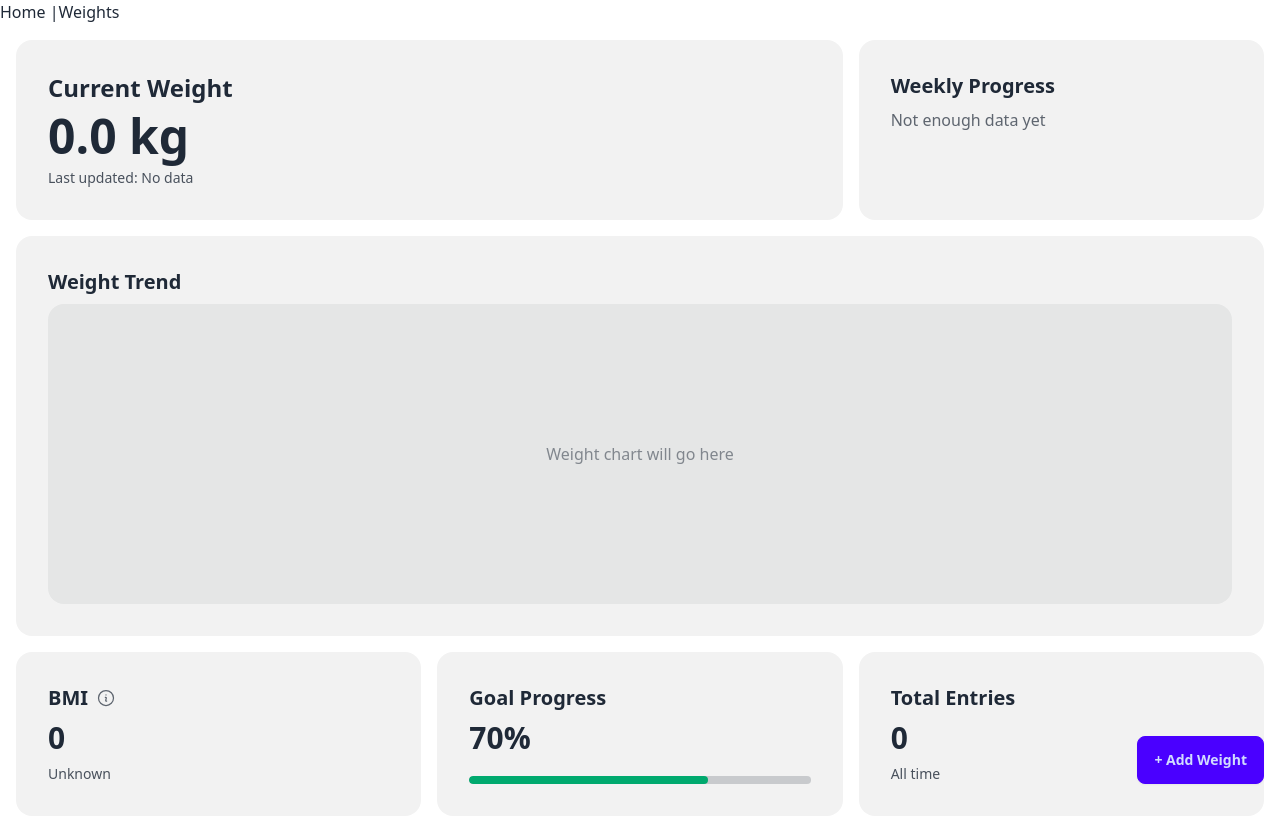
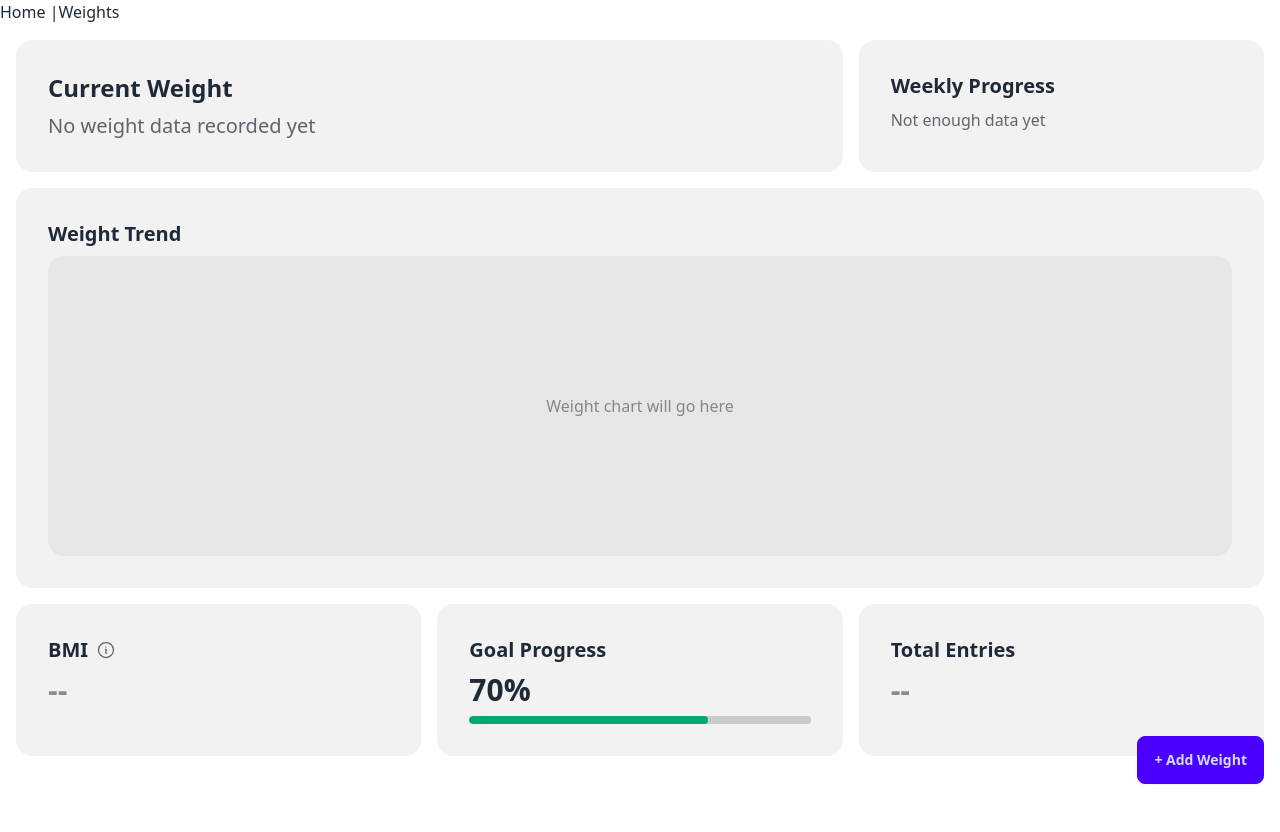
Before and after one commit to patrikvalentiny/weightracker-supabase, a React (Vite) app: page / in a window 1280 px wide. After the commit the page ends 800 px from the top, so only its background shows below. Built offline with nearby package versions, Linux system fonts and the light colour scheme; no server answers; the database is empty.

Commit message:
feat: update CurrentWeightCard and StatsCard to handle optional weight and value states

```diff
--- a/src/components/cards/CurrentWeightCard.tsx
+++ b/src/components/cards/CurrentWeightCard.tsx
@@ -1,6 +1,6 @@
 interface CurrentWeightCardProps {
-    weight: number;
-    date: string;
+    weight?: number;
+    date?: string;
 }
 
 export const CurrentWeightCard = ({ weight, date }: CurrentWeightCardProps) => {
@@ -8,8 +8,14 @@ export const CurrentWeightCard = ({ weight, date }: CurrentWeightCardProps) => {
         <div className="card bg-base-200 md:col-span-2">
             <div className="card-body">
                 <h2 className="card-title text-2xl">Current Weight</h2>
-                <p className="text-5xl font-bold">{weight.toFixed(1)} kg</p>
-                <p className="text-sm opacity-80">Last updated: {date}</p>
+                {weight && date ? (
+                    <>
+                        <p className="text-5xl font-bold">{weight.toFixed(1)} kg</p>
+                        <p className="text-sm opacity-80">Last updated: {date}</p>
+                    </>
+                ) : (
+                    <p className="text-xl opacity-70">No weight data recorded yet</p>
+                )}
             </div>
         </div>
     );
--- a/src/components/cards/StatsCard.tsx
+++ b/src/components/cards/StatsCard.tsx
@@ -7,6 +7,8 @@ interface StatsCardProps {
 }
 
 export const StatsCard = ({ title, value, subtitle, progress, children }: StatsCardProps) => {
+    const isEmpty = value === 0;
+
     return (
         <div className="card bg-base-200">
             <div className="card-body">
@@ -14,11 +16,17 @@ export const StatsCard = ({ title, value, subtitle, progress, children }: StatsC
                     <h2 className="card-title">{title}</h2>
                     {children}
                 </div>
-                <p className="text-3xl font-bold">{value}</p>
-                {progress !== undefined && (
-                    <progress className="progress progress-success" value={progress} max={100}></progress>
+                {isEmpty ? (
+                    <p className="text-3xl font-bold opacity-50">--</p>
+                ) : (
+                    <>
+                        <p className="text-3xl font-bold">{value}</p>
+                        {progress !== undefined && (
+                            <progress className="progress progress-success" value={progress} max={100}></progress>
+                        )}
+                        {subtitle && <p className="text-sm opacity-80">{subtitle}</p>}
+                    </>
                 )}
-                {subtitle && <p className="text-sm opacity-80">{subtitle}</p>}
             </div>
         </div>
     );
--- a/src/pages/Home.tsx
+++ b/src/pages/Home.tsx
@@ -115,7 +115,7 @@ export default function Home() {
 
                 <StatsCard
                     title="BMI"
-                    value={currentBMI.toString()}
+                    value={currentBMI}
                     subtitle={bmiCategory}
                 >
                     {BMIInfo}
```
